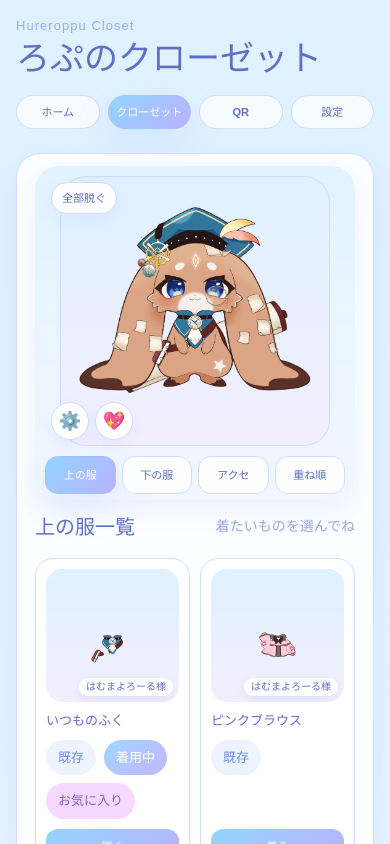
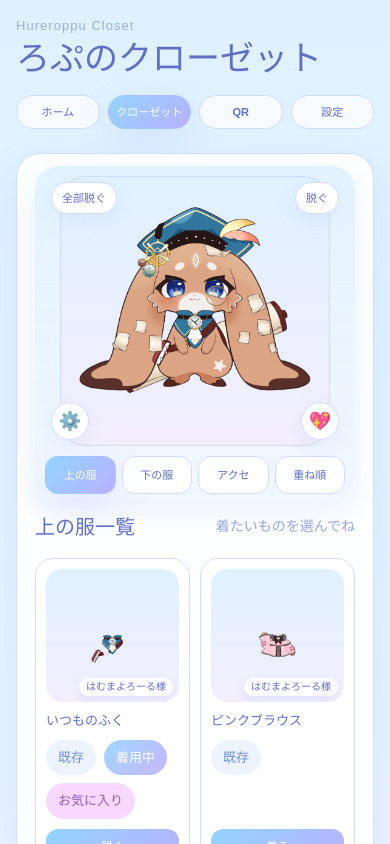
Before and after one commit to chumplanetusagi-svg/kisekae-web, a React (Vite) app: page / in a window 390 px wide. Both pictures are taken after a click on the button "クローゼット". Shown: the top 844 px of the page. Built offline with nearby package versions, Linux system fonts and the light colour scheme.

Commit message:
fix app and mobile layout

```diff
--- a/src/App.css
+++ b/src/App.css
@@ -629,3 +629,75 @@ a { color: var(--text-deep); }
     font-size: 18px;
   }
 }
+
+
+/* mobile avatar action positions v2 */
+.mobileFollowUnequipTopButton {
+  position: absolute;
+  top: 8px;
+  right: 8px;
+  z-index: 3;
+  border: 1px solid var(--line);
+  background: rgba(255, 255, 255, 0.96);
+  color: var(--text-deep);
+  border-radius: 999px;
+  padding: 8px 12px;
+  font-size: 12px;
+  font-weight: 800;
+  box-shadow: 0 8px 18px rgba(181, 196, 255, 0.18);
+  pointer-events: auto;
+}
+
+.mobileFollowGearButton {
+  position: absolute;
+  left: 8px;
+  bottom: 8px;
+  z-index: 3;
+}
+
+.mobileFollowHeartButton {
+  position: absolute;
+  right: 8px;
+  bottom: 8px;
+  z-index: 3;
+}
+
+@media (min-width: 821px) {
+  .mobileFollowUnequipTopButton,
+  .mobileFollowGearButton,
+  .mobileFollowHeartButton {
+    display: none !important;
+  }
+}
+
+@media (max-width: 820px) {
+  .mobileFollowUnequipButton,
+  .mobileFollowCornerActions {
+    display: none !important;
+  }
+
+  .mobileFollowUnequipTopButton,
+  .mobileFollowGearButton,
+  .mobileFollowHeartButton {
+    pointer-events: auto;
+  }
+}
+
+@media (max-width: 640px) {
+  .mobileFollowUnequipTopButton {
+    top: 6px;
+    right: 6px;
+    padding: 7px 10px;
+    font-size: 11px;
+  }
+
+  .mobileFollowGearButton {
+    left: 6px;
+    bottom: 6px;
+  }
+
+  .mobileFollowHeartButton {
+    right: 6px;
+    bottom: 6px;
+  }
+}
--- a/src/App.jsx
+++ b/src/App.jsx
@@ -1922,24 +1922,40 @@ export default function App() {
                           全部脱ぐ
                         </button>
 
-                        <div className="mobileFollowCornerActions">
+                        {closetTab !== 'layer' && (
                           <button
-                            className="mobileFollowMiniAction"
+                            className="mobileFollowUnequipTopButton"
+                            onClick={() =>
+                              handleUnequipCategory(
+                                closetTab === 'upper'
+                                  ? 'upper'
+                                  : closetTab === 'lower'
+                                  ? 'lower'
+                                  : 'accessory'
+                              )
+                            }
+                          >
+                            {closetTab === 'accessory' ? 'アクセを外す' : '脱ぐ'}
+                          </button>
+                        )}
+
+                        <button
+                          className="mobileFollowMiniAction mobileFollowGearButton"
                           onClick={handleResetDress}
                           aria-label="デフォルト衣装に戻す"
                           title="デフォルト衣装"
                         >
                           ⚙️
                         </button>
+
                         <button
-                            className="mobileFollowMiniAction"
+                          className="mobileFollowMiniAction mobileFollowHeartButton"
                           onClick={handleApplyFavorites}
                           aria-label="お気に入りコーデを着る"
                           title="お気に入りコーデ"
                         >
                           💖
                         </button>
-                        </div>
                       </div>
 
                       <div className="mobileFollowQuickTabs fullTabs">
```
Lines whose indentation alone changed are shown as unchanged.
